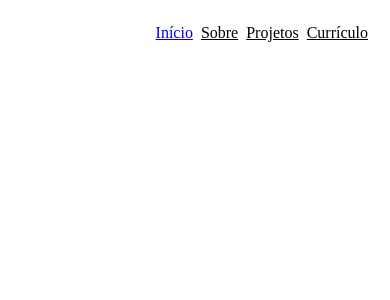
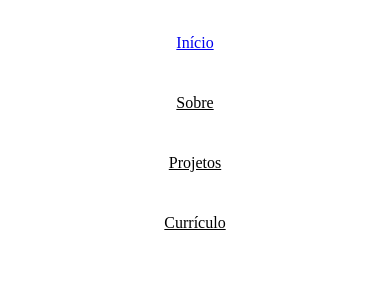
Before and after one commit to viniciusoliveiras/portfolio, a Next.js app: page /home in a window 390 px wide. Shown: the top 300 px of the page. Built offline with nearby package versions, Linux system fonts and the light colour scheme.

Commit message:
header mobile

```diff
--- a/package.json
+++ b/package.json
@@ -9,6 +9,7 @@
   },
   "dependencies": {
     "@chakra-ui/core": "^0.8.0",
+    "@chakra-ui/icons": "^1.0.12",
     "@chakra-ui/react": "^1.6.0",
     "@emotion/react": "^11.1.5",
     "@emotion/styled": "^11.3.0",
--- a/src/components/Header.tsx
+++ /dev/null
@@ -1,30 +0,0 @@
-import React from 'react';
-import { Flex, Grid } from '@chakra-ui/react';
-import { NavLink } from './NavLink';
-
-export function Header() {
-  return (
-    <Flex
-      as='header'
-      w='100%'
-      align='center'
-      mt='6'
-      justify='flex-end'
-      fontWeight='medium'
-      fontSize={{ sm: 'lg', lg: 'xl' }}
-    >
-      <NavLink href='/home' mr='8'>
-        Início
-      </NavLink>
-      <NavLink href='/about' mr='8'>
-        Sobre
-      </NavLink>
-      <NavLink href='/projects' mr='8'>
-        Projetos
-      </NavLink>
-      <NavLink href='/resume' mr='14'>
-        Currículo
-      </NavLink>
-    </Flex>
-  );
-}
--- /dev/null
+++ b/src/components/Header/HeaderNav.tsx
@@ -0,0 +1,63 @@
+import React from 'react';
+import { Flex, useBreakpointValue } from '@chakra-ui/react';
+import { NavLink } from './NavLink';
+
+export function HeaderNav() {
+  const isWideVersion = useBreakpointValue({
+    base: false,
+    lg: true,
+  });
+  return (
+    <>
+      {isWideVersion && (
+        <Flex
+          as='header'
+          w='100%'
+          align='center'
+          mt='6'
+          justify='flex-end'
+          fontWeight='medium'
+          fontSize={{ sm: 'lg', lg: 'xl' }}
+        >
+          <NavLink href='/home' mr='8'>
+            Início
+          </NavLink>
+          <NavLink href='/about' mr='8'>
+            Sobre
+          </NavLink>
+          <NavLink href='/projects' mr='8'>
+            Projetos
+          </NavLink>
+          <NavLink href='/resume' mr='14'>
+            Currículo
+          </NavLink>
+        </Flex>
+      )}
+
+      {!isWideVersion && (
+        <Flex
+          as='header'
+          w='100%'
+          align='center'
+          mt='6'
+          fontWeight='medium'
+          fontSize={{ sm: 'lg', lg: 'xl' }}
+          flexDirection='column'
+        >
+          <NavLink href='/home' mt='10'>
+            Início
+          </NavLink>
+          <NavLink href='/about' mt='10'>
+            Sobre
+          </NavLink>
+          <NavLink href='/projects' mt='10'>
+            Projetos
+          </NavLink>
+          <NavLink href='/resume' mt='10'>
+            Currículo
+          </NavLink>
+        </Flex>
+      )}
+    </>
+  );
+}
--- a/src/components/NavLink.tsx
+++ b/src/components/Header/NavLink.tsx
@@ -3,7 +3,7 @@ import {
   Link as ChakraLink,
   LinkProps as ChakraLinkProps,
 } from '@chakra-ui/react';
-import { ActiveLink } from './ActiveLink';
+import { ActiveLink } from '../ActiveLink';
 
 interface NavLinkProps extends ChakraLinkProps {
   children: string;
--- /dev/null
+++ b/src/components/Header/index.tsx
@@ -0,0 +1,51 @@
+import React from 'react';
+import {
+  Drawer,
+  DrawerBody,
+  DrawerHeader,
+  DrawerOverlay,
+  DrawerContent,
+  DrawerCloseButton,
+  useDisclosure,
+  useBreakpointValue,
+  Flex,
+  Box,
+} from '@chakra-ui/react';
+import { HamburgerIcon } from '@chakra-ui/icons';
+
+import { HeaderNav } from './HeaderNav';
+
+export function Header() {
+  const { isOpen, onOpen, onClose } = useDisclosure();
+  const isDrawerHeader = useBreakpointValue({
+    base: true,
+    lg: false,
+  });
+
+  if (isDrawerHeader) {
+    return (
+      <>
+        <Flex w='100%' justify='flex-end'>
+          <Box mr='4' mt='4'>
+            <button onClick={onOpen}>
+              <HamburgerIcon fontSize='3xl' />
+            </button>
+          </Box>
+        </Flex>
+        <Drawer isOpen={isOpen} onClose={onClose} placement='right' size='full'>
+          <DrawerOverlay>
+            <DrawerContent p='4'>
+              <DrawerCloseButton mt='6' />
+              <DrawerHeader>MENU</DrawerHeader>
+
+              <DrawerBody>
+                <HeaderNav />
+              </DrawerBody>
+            </DrawerContent>
+          </DrawerOverlay>
+        </Drawer>
+      </>
+    );
+  }
+  return <HeaderNav />;
+}
--- a/src/pages/home.tsx
+++ b/src/pages/home.tsx
@@ -5,7 +5,7 @@ export default function Home() {
   return (
     <>
       <Head>
-        <title>viniciusoliveiras</title>
+        <title>Vinicius Rei Delas</title>
       </Head>
 
       <Header />
```
Also changed, not shown: src/pages/about.tsx (+12 -3 lines), 1 other file (tests, documents, lock files or other folders).
